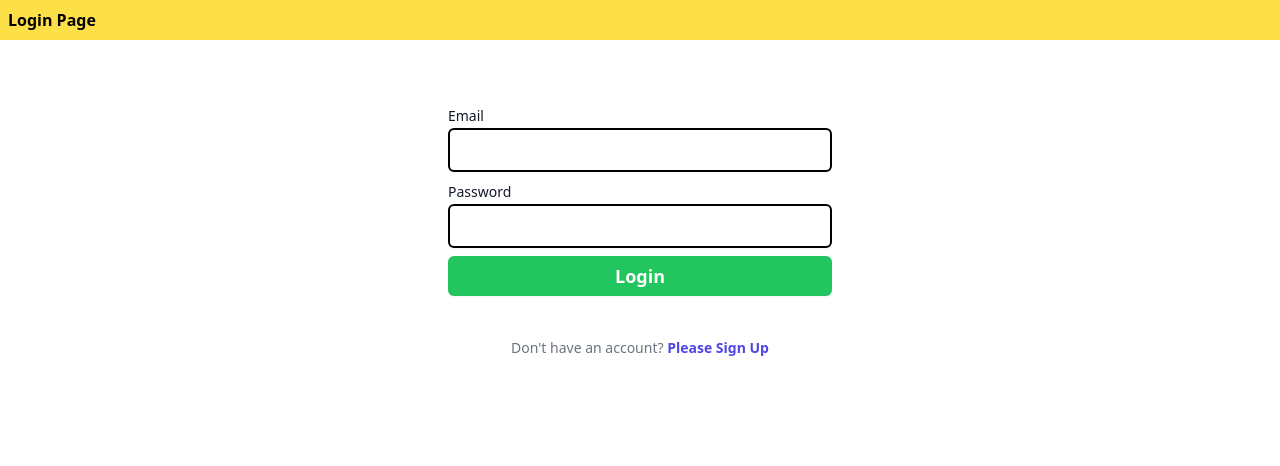
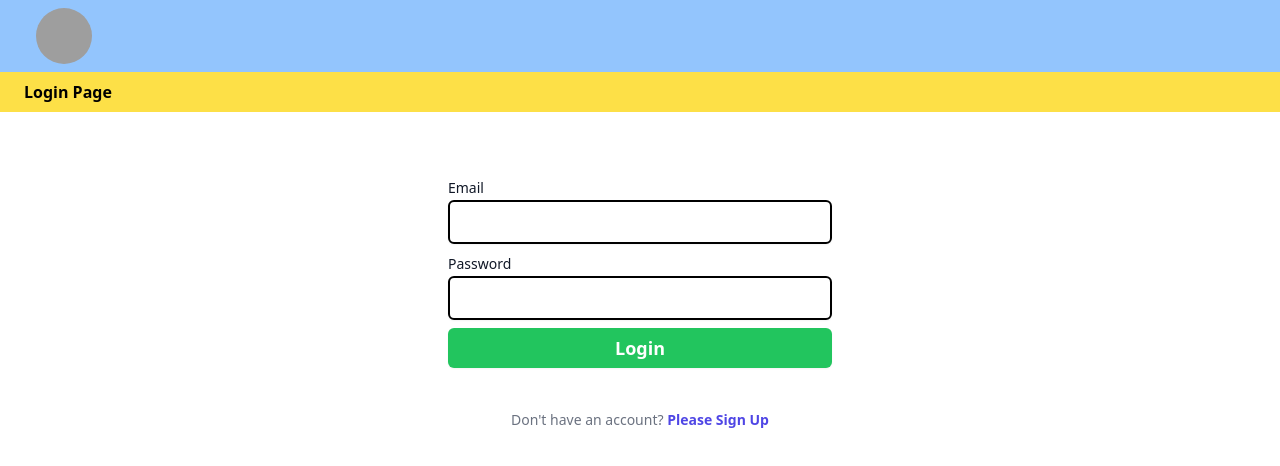
Before and after one commit to Ranjan-Chauhan/Employee-Management, a React (Vite) app in the folder frontend/: page /Login in a window 1280 px wide. Shown: the top 466 px of the page. Built offline with nearby package versions, Linux system fonts and the light colour scheme; grey boxes are pictures that could not be loaded.

Commit message:
add a Logo on Login page

```diff
--- a/frontend/src/components/Login.jsx
+++ b/frontend/src/components/Login.jsx
@@ -46,8 +46,14 @@ const Login = () => {
   return (
     <>
       <div>
-        {/* <Navbar /> */}
-        <div className="bg-yellow-300 text-black font-bold p-2 mb-4">
+        <div className="flex p-2 px-9  bg-blue-300 ">
+          <img
+            src="https://encrypted-tbn0.gstatic.com/images?q=tbn:ANd9GcRln9L-Mr039zwxerF3U9Rrw1Z16abkfSERyA&s"
+            className="w-14 h-14 rounded-full"
+            alt="Logo"
+          />
+        </div>
+        <div className="bg-yellow-300 text-black font-bold p-2 px-6 mb-4">
           Login Page
         </div>
         <div className="flex min-h-full flex-1 flex-col justify-center px-6 py-12">
```
